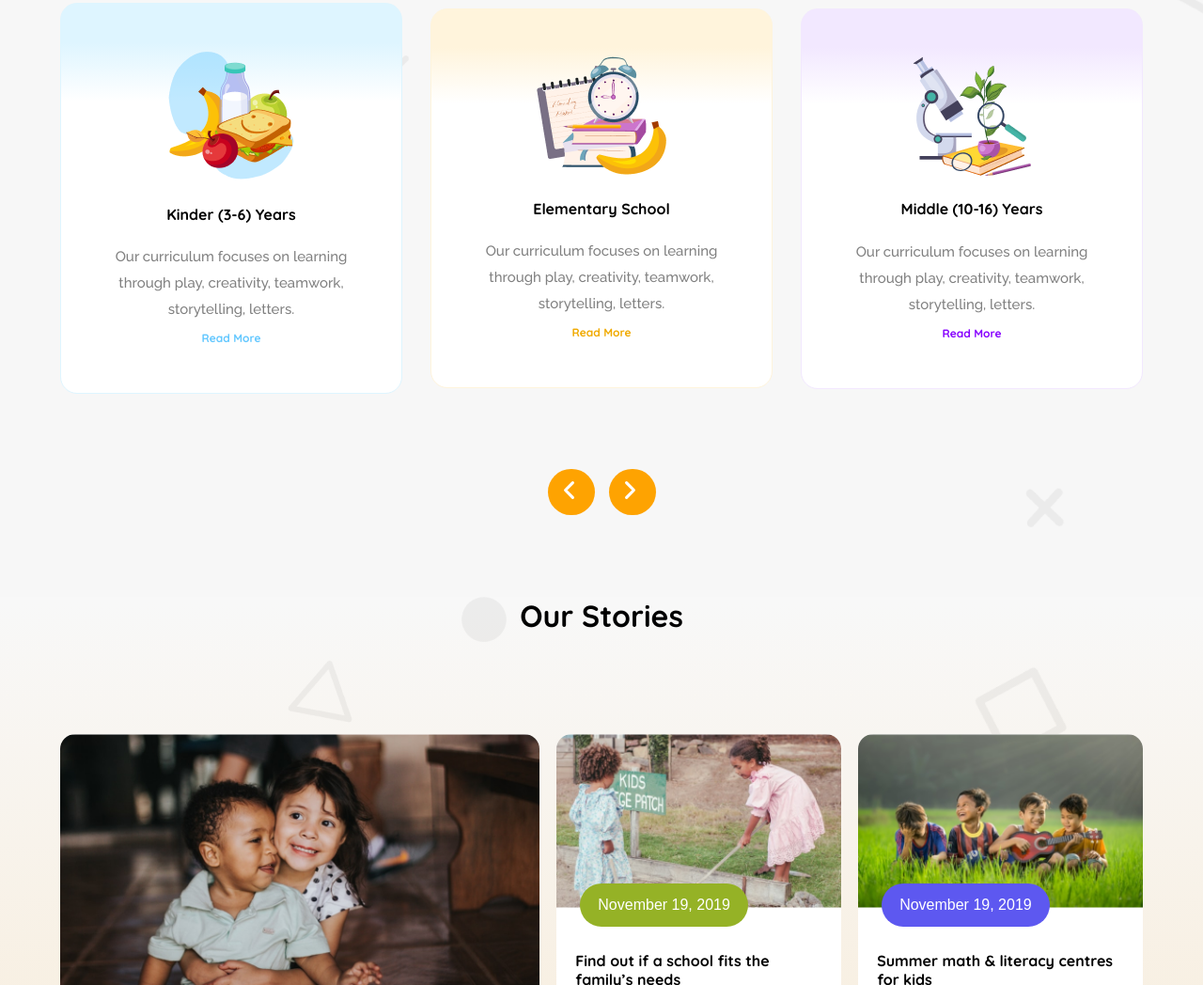
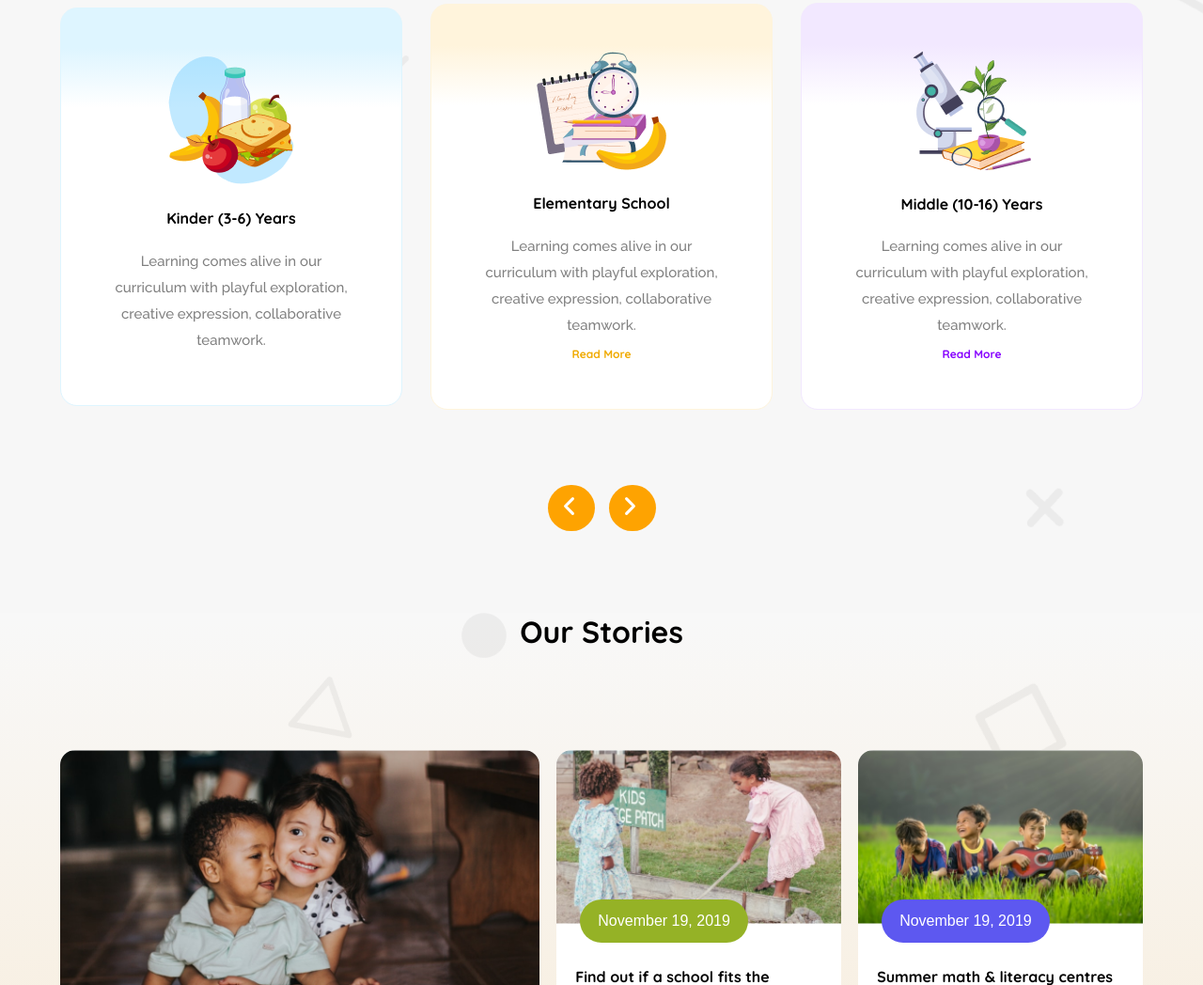
Before and after one commit to tahia-tahi/PH-Assignment-2, a plain HTML site: page index.html in a window 1280 px wide. Shown: the part 961-2009 px from the top of the page at 94% size. Drawn offline with Linux system fonts and the light colour scheme.

Commit message:
final style completed

```diff
--- a/index.html
+++ b/index.html
@@ -41,7 +41,7 @@
         <div class="hero-area">
         <div class="hero-content">
         <h1><span class="yellow-heading">Empowering</span>
-            students from small  age <span class="blue-heading">towards vision</span></h1>
+           <br> students from small <br> age <span class="blue-heading">towards vision</span></h1>
         <p class="hero-text">With the courage, Confidence, Creativity and Compassion to make their Unique Contribution in a Diverse and Dynamic World.</p>
         <button class="btn-primary">Enroll Now</button>
         </div>
@@ -65,22 +65,21 @@
             <div class="curriculum-child-1">
             <img src="assets/kinder.png" alt="">
             <h4>Kinder (3-6) Years</h4>
-            <p class="curriculum-text raleway-font">Our curriculum focuses on learning through play, creativity, teamwork, storytelling, letters.</p>
-            <a href="#">Read More</a>
+            <p class="curriculum-text raleway-font">Learning comes alive in our curriculum with playful exploration, creative expression, collaborative teamwork.</p>
 
             </div>
 
             <div class="curriculum-child-2">
             <img src="assets/elementary.png" alt="">
             <h4>Elementary School</h4>
-            <p class="curriculum-text raleway-font">Our curriculum focuses on learning through play, creativity, teamwork, storytelling, letters.</p>
+            <p class="curriculum-text raleway-font">Learning comes alive in our curriculum with playful exploration, creative expression, collaborative teamwork.</p>
             <a href="#">Read More</a>
             </div>
 
             <div class="curriculum-child-3">
             <img src="assets/middle.png" alt="">
             <h4>Middle (10-16) Years</h4>
-            <p class="curriculum-text raleway-font">Our curriculum focuses on learning through play, creativity, teamwork, storytelling, letters.</p>
+            <p class="curriculum-text raleway-font">Learning comes alive in our curriculum with playful exploration, creative expression, collaborative teamwork.</p>
             <a href="#">Read More</a>
 
             </div>
```
